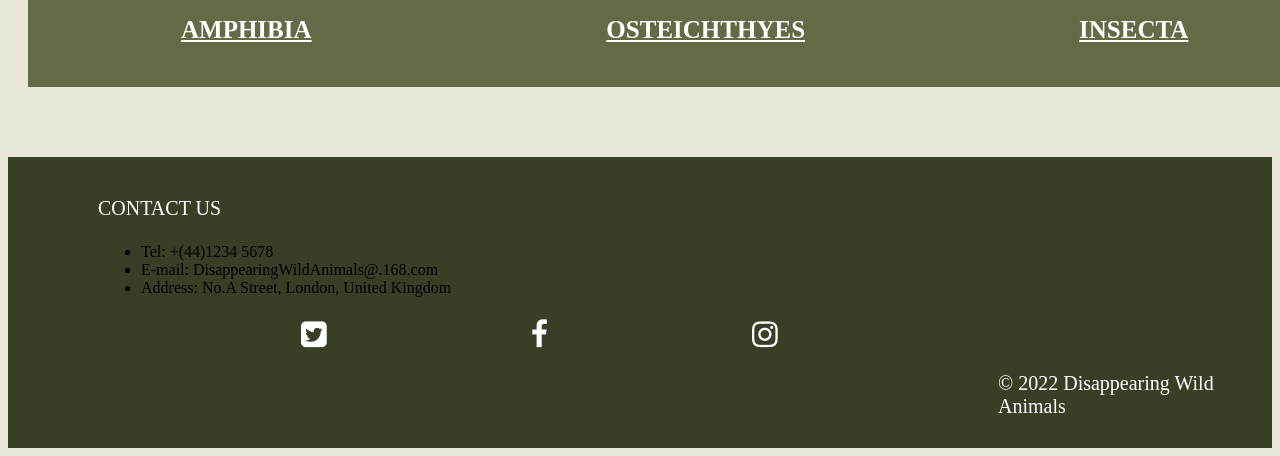
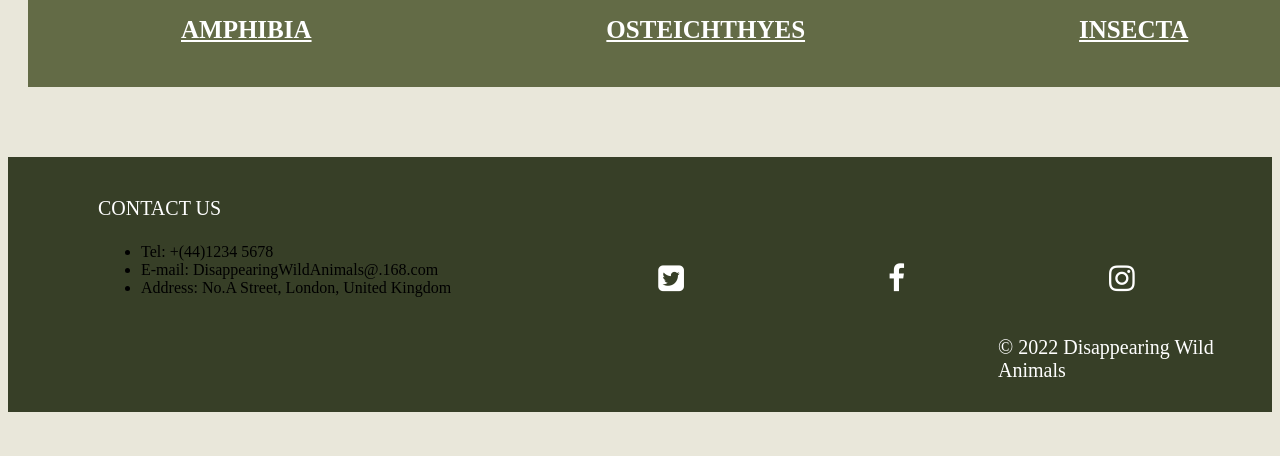
Before and after one commit to wmyshuangyi/Disappearing-Animals, a Jekyll site: the page built from index.markdown, in a window 1280 px wide. Shown: the part 1841-2297 px from the top of the page. Built offline with Jekyll 4.4.1, drawn with Linux system fonts in a browser that asks for light colours; after the commit the page ends 2261 px from its top, so only the background shows below that.

Commit message:
Update nav.html

```diff
--- a/_layouts/nav.html
+++ b/_layouts/nav.html
@@ -74,16 +74,15 @@
 
         <footer class="footer">
                 <p>CONTACT US</p >
-            <table>
-            <table>
+            <table class=""footer>
                 <tr>
                     <td>
 
                         <ul>
                         <li>Tel: +(44)1234 5678 </li>
                         <li>E-mail: DisappearingWildAnimals@.168.com</li>
-                            <li>Address: No.A Street, London, United Kingdom </li></ul>
-                    </td></table>
+                         <li>Address: No.A Street, London, United Kingdom </li></ul>
+                    </td>
 
                     <td>
 
```
